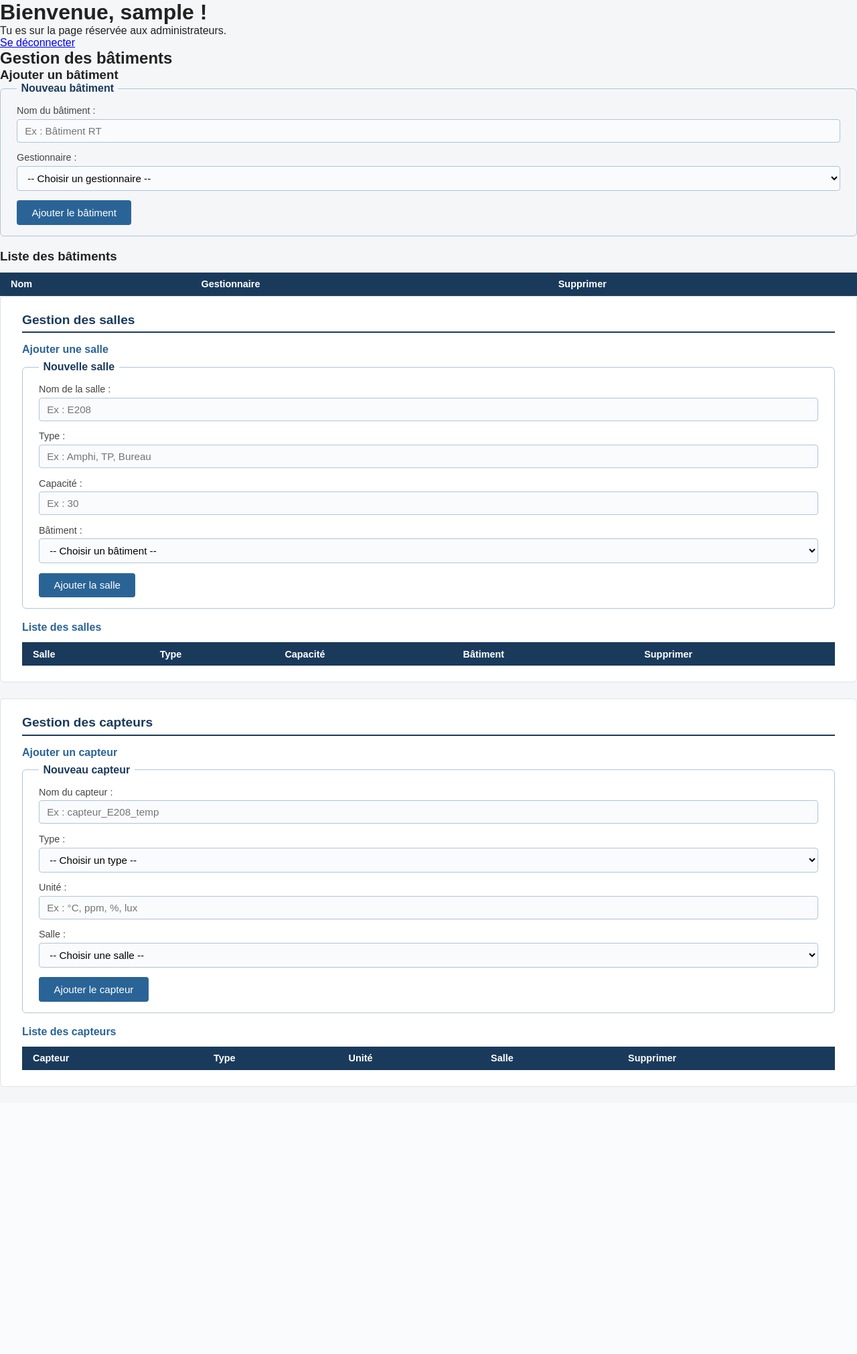
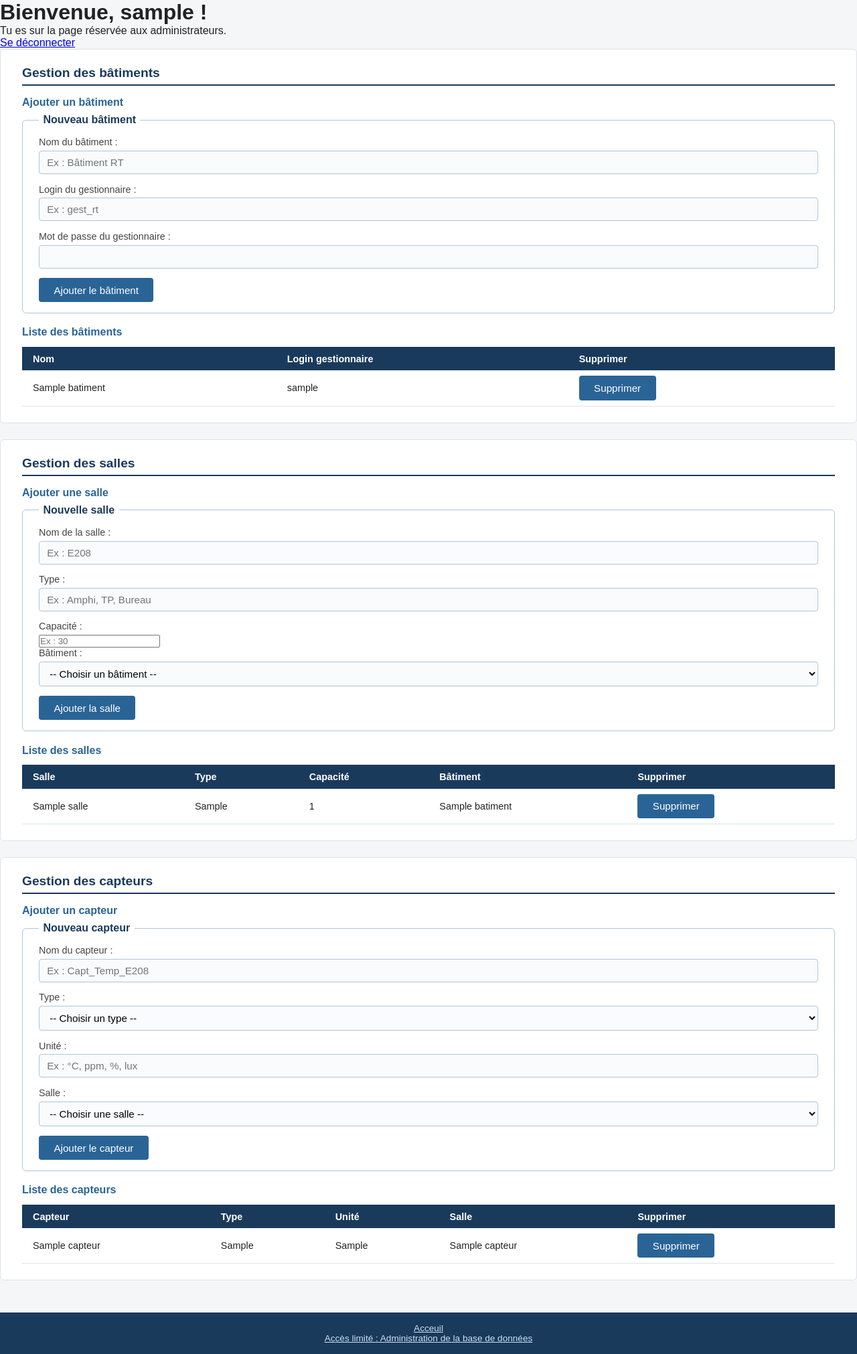
Before and after one commit to EthanPeyre/SAe23-DPRT, a PHP site: page /admin.php in a window 1280 px wide. Shown: the part 66-2088 px from the top of the page at 67% size. Before the commit the page ends 1689 px from the top, so only its background shows below. Run offline with PHP 8.4, Linux system fonts and the light colour scheme; the visitor is signed in with stand-in values (Sample User, id 1); tables that the repository leaves empty hold one stand-in row (values such as "Sample post"); data that the repository does not hold is empty.

Commit message:
correction du code

```diff
--- a/SAe23/MentionsLegales.html
+++ b/SAe23/MentionsLegales.html
@@ -2,7 +2,7 @@
  <html lang="fr">
   <head>
    <meta charset="UTF-8" />
-   <title>Gestion</title>
+   <title>MentionsLégales</title>
    <link rel="stylesheet" type="text/css" href="./styles/style.css" />
     <!-- Menu -->
     <header>
@@ -23,9 +23,9 @@
   </head>
   <body>
    <header>
-    <div><h1><br />Gestion du projet<br /><br /></h1></div>
+    <div><h1><br />Mentions légales<br /><br /></h1></div>
     <hr />
-	<p>Bienvenues ! ceci est un prototype.</p>
+
    </header>
   <section id="first">
 	   <h2> Mentions légales </h2>
--- a/SAe23/admin.php
+++ b/SAe23/admin.php
@@ -1,38 +1,155 @@
-
 <?php
 session_start();
 
-// Vérifie le bon nom de session
+// Verifie que l'utilisateur est bien authentifie en tant qu'administrateur
 if (!isset($_SESSION['auth']) || $_SESSION['auth'] !== TRUE) {
     header("Location: login.php");
     exit();
 }
+
+/* Acces a la base de donnees */
+include("mysql.php");
+
+/*
+ * Traitement des actions du formulaire (ajout/suppression).
+ * On traite cela AVANT d'afficher le HTML, pour pouvoir rediriger
+ * proprement apres chaque action (evite les doubles soumissions au refresh).
+ */
+if ($_SERVER['REQUEST_METHOD'] === 'POST' && isset($_POST['action']))
+{
+	$action = $_POST['action'];
+
+	switch ($action)
+	{
+		case 'ajouter_batiment':
+			$nom_bat = mysqli_real_escape_string($id_bd, $_POST['nom_batiment']);
+			$ges_login = mysqli_real_escape_string($id_bd, $_POST['ges_login']);
+			$ges_mdp = mysqli_real_escape_string($id_bd, $_POST['ges_mdp']);
+
+			/* Calcul automatique du prochain id_bat disponible */
+			$requeteMax = "SELECT MAX(id_bat) AS max_id FROM batiment";
+			$resultatMax = mysqli_query($id_bd, $requeteMax);
+			$ligneMax = mysqli_fetch_assoc($resultatMax);
+			$nouvel_id = $ligneMax['max_id'] ? $ligneMax['max_id'] + 1 : 1000;
+
+			$requete = "
+				INSERT INTO batiment (id_bat, nom_bat, ges_login, ges_mdp)
+				VALUES ('$nouvel_id', '$nom_bat', '$ges_login', '$ges_mdp')
+			";
+			mysqli_query($id_bd, $requete)
+				or die("Execution de la requete impossible : $requete");
+			break;
+
+		case 'supprimer_batiment':
+			$id_bat = mysqli_real_escape_string($id_bd, $_POST['id_batiment']);
+			$requete = "DELETE FROM batiment WHERE id_bat = '$id_bat'";
+			mysqli_query($id_bd, $requete)
+				or die("Execution de la requete impossible : $requete");
+			break;
+
+		case 'ajouter_salle':
+			$nom_salle = mysqli_real_escape_string($id_bd, $_POST['nom_salle']);
+			$type_salle = mysqli_real_escape_string($id_bd, $_POST['type_salle']);
+			$capacite = mysqli_real_escape_string($id_bd, $_POST['capacite']);
+			$id_bat = mysqli_real_escape_string($id_bd, $_POST['id_batiment_salle']);
+
+			$requete = "
+				INSERT INTO salle (id_bat, nom_salle, type_salle, capacite)
+				VALUES ('$id_bat', '$nom_salle', '$type_salle', '$capacite')
+			";
+			mysqli_query($id_bd, $requete)
+				or die("Execution de la requete impossible : $requete");
+			break;
+
+		case 'supprimer_salle':
+			$nom_salle = mysqli_real_escape_string($id_bd, $_POST['nom_salle_suppr']);
+			$requete = "DELETE FROM salle WHERE nom_salle = '$nom_salle'";
+			mysqli_query($id_bd, $requete)
+				or die("Execution de la requete impossible : $requete");
+			break;
+
+		case 'ajouter_capteur':
+			$nom_capteur = mysqli_real_escape_string($id_bd, $_POST['nom_capteur']);
+			$type_capteur = mysqli_real_escape_string($id_bd, $_POST['type_capteur']);
+			$unite = mysqli_real_escape_string($id_bd, $_POST['unite']);
+			$nom_salle = mysqli_real_escape_string($id_bd, $_POST['nom_salle_capteur']);
+
+			$requete = "
+				INSERT INTO capteur (nom_salle, nom_capt, type_capt, unite)
+				VALUES ('$nom_salle', '$nom_capteur', '$type_capteur', '$unite')
+			";
+			mysqli_query($id_bd, $requete)
+				or die("Execution de la requete impossible : $requete");
+			break;
+
+		case 'supprimer_capteur':
+			$nom_capt = mysqli_real_escape_string($id_bd, $_POST['nom_capteur_suppr']);
+			$requete = "DELETE FROM capteur WHERE nom_capt = '$nom_capt'";
+			mysqli_query($id_bd, $requete)
+				or die("Execution de la requete impossible : $requete");
+			break;
+	}
+
+	/* Redirection vers la meme page pour eviter une re-soumission du formulaire au refresh (F5) */
+	header("Location: admin.php");
+	exit();
+}
+
+/* Requetes d'affichage : liste des batiments (table + select pour le formulaire salle) */
+$requeteBatiments = "SELECT id_bat, nom_bat, ges_login FROM batiment ORDER BY nom_bat";
+$batiments = mysqli_query($id_bd, $requeteBatiments)
+	or die("Execution de la requete impossible : $requeteBatiments");
+
+$batiments_select = mysqli_query($id_bd, $requeteBatiments)
+	or die("Execution de la requete impossible : $requeteBatiments");
+
+/* Liste des salles, avec le nom du batiment associe */
+$requeteSalles = "
+	SELECT s.nom_salle, s.type_salle, s.capacite, b.nom_bat
+	FROM salle s
+	INNER JOIN batiment b ON s.id_bat = b.id_bat
+	ORDER BY b.nom_bat, s.nom_salle
+";
+$salles = mysqli_query($id_bd, $requeteSalles)
+	or die("Execution de la requete impossible : $requeteSalles");
+
+$requeteSallesSelect = "SELECT nom_salle FROM salle ORDER BY nom_salle";
+$salles_select = mysqli_query($id_bd, $requeteSallesSelect)
+	or die("Execution de la requete impossible : $requeteSallesSelect");
+
+/* Liste des capteurs */
+$requeteCapteurs = "SELECT nom_capt, type_capt, unite, nom_salle FROM capteur ORDER BY nom_salle, nom_capt";
+$capteurs = mysqli_query($id_bd, $requeteCapteurs)
+	or die("Execution de la requete impossible : $requeteCapteurs");
 ?>
-
 <!DOCTYPE html>
 <html lang="fr">
 <head>
     <meta charset="UTF-8">
     <title>Page Admin</title>
     <link rel="stylesheet" type="text/css" href="./styles/style.css" />
+</head>
+<body>
+
     <!-- Menu -->
     <header>
         <nav>
             <ul>
-				<li><a href="index.html" >Accueil</a></li>
+                <li><a href="index.html">Accueil</a></li>
                 <li><a href="consultation.php">Consultation</a></li>
                 <li><a href="MentionsLegales.html">Mention légales</a></li>
                 <li><a href="gestion_projet.html">Gestion du projet</a></li>
-				<li><a href="login.php" >Se connecter</a></li>
+                <li><a href="login.php">Se connecter</a></li>
             </ul>
         </nav>
     </header>
-</head>
-<body>
-	<h1>Bienvenue, <?php echo htmlspecialchars($_SESSION['login']); ?> !</h1>
+
+    <h1>Bienvenue, <?php echo htmlspecialchars(isset($_SESSION['login']) ? $_SESSION['login'] : 'admin'); ?> !</h1>
     <p>Tu es sur la page réservée aux administrateurs.</p>
 
     <a href="logout.php">Se déconnecter</a>
+
+    <section>
         <h2>Gestion des bâtiments</h2>
 
         <h3>Ajouter un bâtiment</h3>
@@ -44,15 +161,11 @@
                 <label for="nom_batiment">Nom du bâtiment :</label>
                 <input type="text" id="nom_batiment" name="nom_batiment" required placeholder="Ex : Bâtiment RT">
 
-                <label for="id_compte">Gestionnaire :</label>
-                <select id="id_compte" name="id_compte" required>
-                    <option value="">-- Choisir un gestionnaire --</option>
-                    <?php while ($cg = mysqli_fetch_assoc($comptes_gest)): ?>
-                    <option value="<?php echo $cg['id_compte']; ?>">
-                        <?php echo htmlspecialchars($cg['login']); ?>
-                    </option>
-                    <?php endwhile; ?>
-                </select>
+                <label for="ges_login">Login du gestionnaire :</label>
+                <input type="text" id="ges_login" name="ges_login" required placeholder="Ex : gest_rt">
+
+                <label for="ges_mdp">Mot de passe du gestionnaire :</label>
+                <input type="password" id="ges_mdp" name="ges_mdp" required>
 
                 <input type="submit" value="Ajouter le bâtiment">
             </fieldset>
@@ -61,17 +174,17 @@
         <h3>Liste des bâtiments</h3>
         <table>
             <thead>
-                <tr><th>Nom</th><th>Gestionnaire</th><th>Supprimer</th></tr>
+                <tr><th>Nom</th><th>Login gestionnaire</th><th>Supprimer</th></tr>
             </thead>
             <tbody>
                 <?php while ($b = mysqli_fetch_assoc($batiments)): ?>
                 <tr>
-                    <td><?php echo htmlspecialchars($b['nom_batiment']); ?></td>
-                    <td><?php echo htmlspecialchars($b['gestionnaire']); ?></td>
+                    <td><?php echo htmlspecialchars($b['nom_bat']); ?></td>
+                    <td><?php echo htmlspecialchars($b['ges_login']); ?></td>
                     <td>
                         <form method="post" action="admin.php">
                             <input type="hidden" name="action" value="supprimer_batiment">
-                            <input type="hidden" name="id_batiment" value="<?php echo $b['id_batiment']; ?>">
+                            <input type="hidden" name="id_batiment" value="<?php echo htmlspecialchars($b['id_bat']); ?>">
                             <input type="submit" value="Supprimer">
                         </form>
                     </td>
@@ -97,14 +210,15 @@
                 <input type="text" id="type_salle" name="type_salle" required placeholder="Ex : Amphi, TP, Bureau">
 
                 <label for="capacite">Capacité :</label>
-                <input type="text" id="capacite" name="capacite" required placeholder="Ex : 30">
+                <input type="number" id="capacite" name="capacite" required placeholder="Ex : 30">
 
                 <label for="id_batiment_salle">Bâtiment :</label>
                 <select id="id_batiment_salle" name="id_batiment_salle" required>
                     <option value="">-- Choisir un bâtiment --</option>
+                    <?php mysqli_data_seek($batiments_select, 0); ?>
                     <?php while ($bs = mysqli_fetch_assoc($batiments_select)): ?>
-                    <option value="<?php echo $bs['id_batiment']; ?>">
-                        <?php echo htmlspecialchars($bs['nom_batiment']); ?>
+                    <option value="<?php echo htmlspecialchars($bs['id_bat']); ?>">
+                        <?php echo htmlspecialchars($bs['nom_bat']); ?>
                     </option>
                     <?php endwhile; ?>
                 </select>
@@ -124,11 +238,11 @@
                     <td><?php echo htmlspecialchars($s['nom_salle']); ?></td>
                     <td><?php echo htmlspecialchars($s['type_salle']); ?></td>
                     <td><?php echo htmlspecialchars($s['capacite']); ?></td>
-                    <td><?php echo htmlspecialchars($s['nom_batiment']); ?></td>
+                    <td><?php echo htmlspecialchars($s['nom_bat']); ?></td>
                     <td>
                         <form method="post" action="admin.php">
                             <input type="hidden" name="action" value="supprimer_salle">
-                            <input type="hidden" name="id_salle" value="<?php echo $s['id_salle']; ?>">
+                            <input type="hidden" name="nom_salle_suppr" value="<?php echo htmlspecialchars($s['nom_salle']); ?>">
                             <input type="submit" value="Supprimer">
                         </form>
                     </td>
@@ -137,6 +251,7 @@
             </tbody>
         </table>
     </section>
+
     <section>
         <h2>Gestion des capteurs</h2>
 
@@ -147,25 +262,25 @@
                 <input type="hidden" name="action" value="ajouter_capteur">
 
                 <label for="nom_capteur">Nom du capteur :</label>
-                <input type="text" id="nom_capteur" name="nom_capteur" required placeholder="Ex : capteur_E208_temp">
+                <input type="text" id="nom_capteur" name="nom_capteur" required placeholder="Ex : Capt_Temp_E208">
 
                 <label for="type_capteur">Type :</label>
                 <select id="type_capteur" name="type_capteur" required>
                     <option value="">-- Choisir un type --</option>
                     <option value="temperature">Température</option>
                     <option value="co2">CO₂</option>
-                    <option value="humidite">Humidité</option>
-                    <option value="luminosite">Luminosité</option>
+                    <option value="humidity">Humidité</option>
+                    <option value="illumination">Luminosité</option>
                 </select>
 
                 <label for="unite">Unité :</label>
                 <input type="text" id="unite" name="unite" required placeholder="Ex : °C, ppm, %, lux">
 
-                <label for="id_salle_capteur">Salle :</label>
-                <select id="id_salle_capteur" name="id_salle_capteur" required>
+                <label for="nom_salle_capteur">Salle :</label>
+                <select id="nom_salle_capteur" name="nom_salle_capteur" required>
                     <option value="">-- Choisir une salle --</option>
                     <?php while ($sc = mysqli_fetch_assoc($salles_select)): ?>
-                    <option value="<?php echo $sc['id_salle']; ?>">
+                    <option value="<?php echo htmlspecialchars($sc['nom_salle']); ?>">
                         <?php echo htmlspecialchars($sc['nom_salle']); ?>
                     </option>
                     <?php endwhile; ?>
@@ -183,14 +298,14 @@
             <tbody>
                 <?php while ($c = mysqli_fetch_assoc($capteurs)): ?>
                 <tr>
-                    <td><?php echo htmlspecialchars($c['nom_capteur']); ?></td>
-                    <td><?php echo htmlspecialchars($c['type_capteur']); ?></td>
+                    <td><?php echo htmlspecialchars($c['nom_capt']); ?></td>
+                    <td><?php echo htmlspecialchars($c['type_capt']); ?></td>
                     <td><?php echo htmlspecialchars($c['unite']); ?></td>
                     <td><?php echo htmlspecialchars($c['nom_salle']); ?></td>
                     <td>
                         <form method="post" action="admin.php">
                             <input type="hidden" name="action" value="supprimer_capteur">
-                            <input type="hidden" name="id_capteur" value="<?php echo $c['id_capteur']; ?>">
+                            <input type="hidden" name="nom_capteur_suppr" value="<?php echo htmlspecialchars($c['nom_capt']); ?>">
                             <input type="submit" value="Supprimer">
                         </form>
                     </td>
@@ -200,6 +315,10 @@
         </table>
     </section>
 
-
+    <?php mysqli_close($id_bd); ?>
+   <footer>
+    <p><a href="index.html">Acceuil</a></p>
+    <p><a href="login.php">Acc&egrave;s limit&eacute; : Administration de la base de donn&eacute;es</a></p>
+   </footer>
 </body>
 </html>
--- a/SAe23/consultation.php
+++ b/SAe23/consultation.php
@@ -87,7 +87,6 @@
 
 						mysqli_close($id_bd);
 					?>
-   </header>
    <footer>
     <p><a href="index.html">Acceuil</a></p>
     <p><a href="login.php">Acc&egrave;s limit&eacute; : Administration de la base de donn&eacute;es</a></p>
--- a/SAe23/gestion.php
+++ b/SAe23/gestion.php
@@ -39,7 +39,7 @@
 
 
     <a href="logout.php">Se déconnecter</a>
-
+	<hr>
 <section>
 			<h2>Mesures d&eacute;taill&eacute;es</h2>
 			<table class="centre">
@@ -145,5 +145,9 @@
 				</tbody>
 			</table>
 		</section>
+		   <footer>
+    <p><a href="index.html">Acceuil</a></p>
+    <p><a href="login.php">Acc&egrave;s limit&eacute; : Administration de la base de donn&eacute;es</a></p>
+   </footer>
 </body>
 </html>
```
Also changed, not shown: SAe23/styles/style.css (line endings or trailing spaces). Lines whose indentation alone changed are shown as unchanged.
